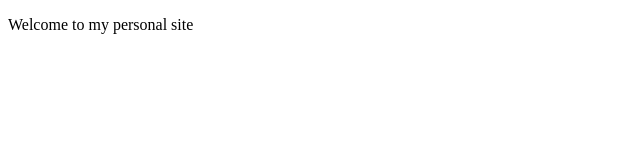
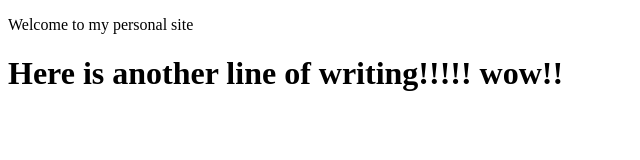
Before and after one commit to iSchoolRose/iSchoolRose.github.io, a plain HTML site: page index.html in a window 1280 px wide. Shown: the whole page, without its empty margins (0-640 px from the left). Drawn offline with Linux system fonts and the light colour scheme.

Commit message:
Added another line of code

```diff
--- a/index.html
+++ b/index.html
@@ -10,9 +10,12 @@
 
 <body>
     <p>
-
         Welcome to my personal site
     </p>
+
+    <h1>
+        Here is another line of writing!!!!! wow!!
+    </h1>
 </body>
 
 </html>
```
